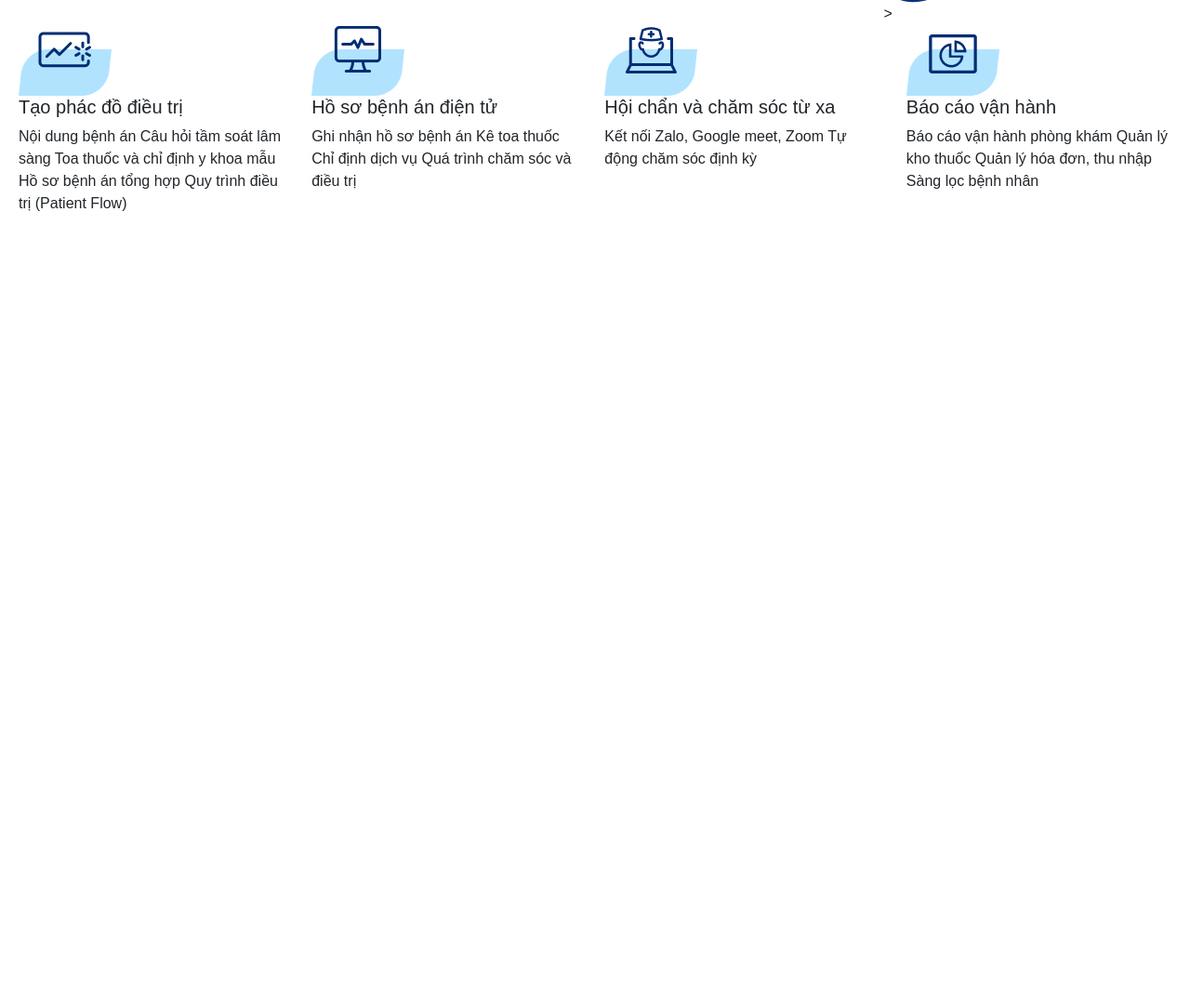
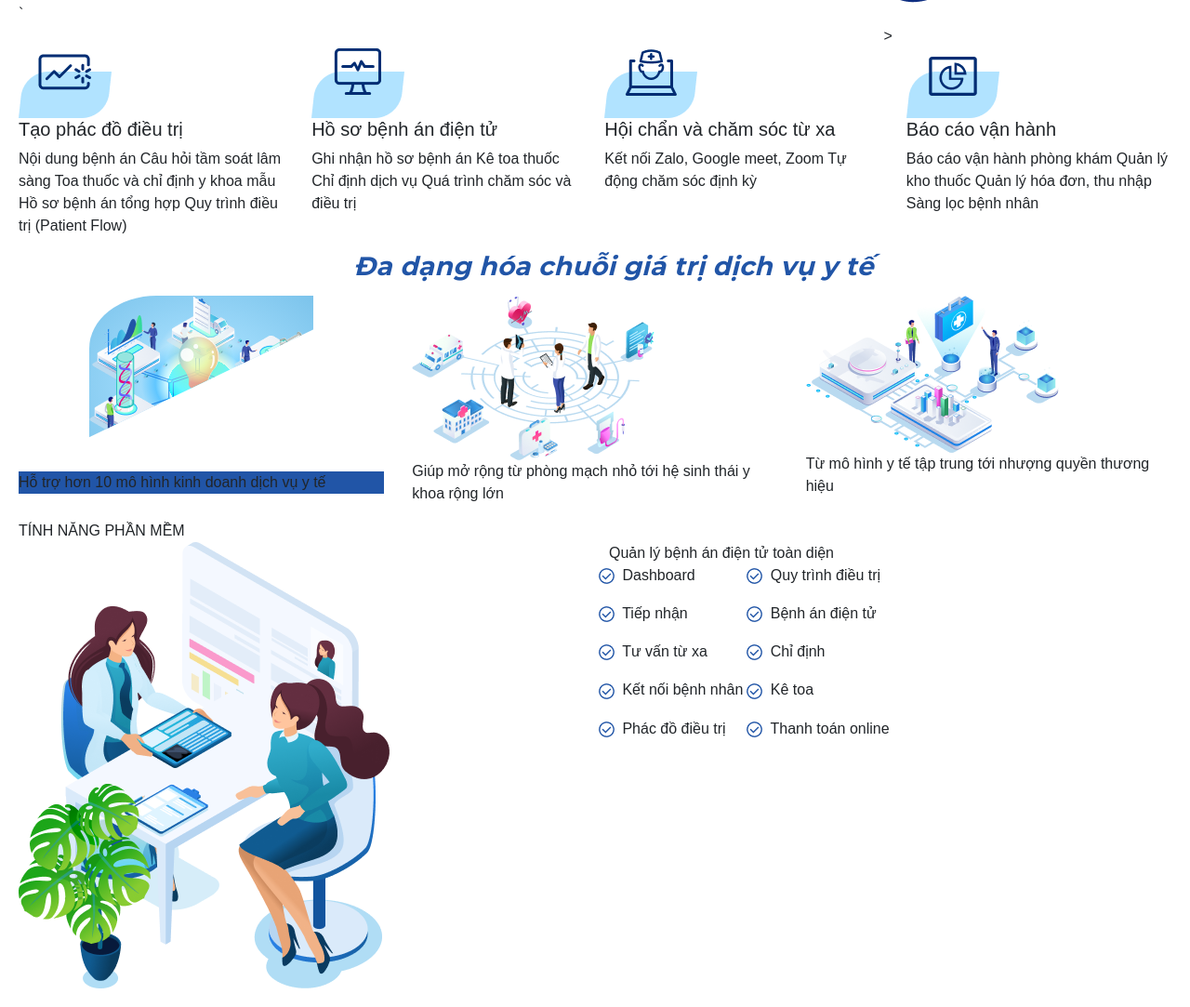
Before and after one commit to taily1107/VietcasEMR, a plain HTML site: page index.html in a window 1280 px wide. Shown: the part 593-1676 px from the top of the page at 93% size. Before the commit the page ends 860 px from the top, so only its background shows below. Drawn offline with nearby package versions, Linux system fonts and the light colour scheme.

Commit message:
add thêm

```diff
--- /dev/null
+++ b/card.css
@@ -0,0 +1,18 @@
+.card_box_img{
+    align-items: center;
+    justify-content: center;
+    width: 100%;
+    display: flex;
+    background:#FFFFFF;
+    clip-path: polygon(0% 0%, 100% 0%, 0% 100%);
+}
+
+.card_img{
+    background-image: radial-gradient(#1DF1FF 21%, #D3FCFF 15%, #60C6FF 29%,#9FDBFB 38%, #7BC3EB 100%, #FFFFFF
+    );
+    border-radius:30% 0 0 0;
+}
+.card_text{
+     background-color: #2155A7;
+
+}
--- a/index.html
+++ b/index.html
@@ -8,6 +8,8 @@
 <link href="https://fonts.googleapis.com/css2?family=Montserrat:wght@300;400;500;700&display=swap" rel="stylesheet">
 <link rel="stylesheet" href="https://cdn.jsdelivr.net/npm/bootstrap@4.0.0/dist/css/bootstrap.min.css" integrity="sha384-Gn5384xqQ1aoWXA+058RXPxPg6fy4IWvTNh0E263XmFcJlSAwiGgFAW/dAiS6JXm" crossorigin="anonymous">
     <link rel="stylesheet" href="styles.css">
+    <link rel="stylesheet" href="text_all.css">
+    <link rel="stylesheet" href="card.css">
     <title>Responsive Menu</title>
 </head>
 <body>
@@ -52,9 +54,9 @@
                     Công cụ không thể thiếu cho bệnh viện và phòng khám không giấy.
                 </div>
                 <div>
-                    <button class="btn_blue">
+                    <div class="btn_blue">
                         XEM GIÁ
-                    </button>
+                    </div>
 
 
                 </div>
@@ -64,6 +66,7 @@
             </div>
 
         </div>
+        `
         <div class="row">
             <div class="col-sm">
                 <div>
@@ -134,6 +137,102 @@ Sàng lọc bệnh nhân
             </div>
 
         </div>
+
+        <div>
+            <div class="text_center_bulue">
+                  <p>  Đa dạng hóa chuỗi giá trị dịch vụ y tế</p>
+
+            </div>
+
+            <div class="row">
+                <div class="col-sm ">
+                    <div class="card_box_img">
+                        <img src="./access/Group2.png" class="card_img">
+                    </div>
+                   <div class="card_text">
+                    <p>Hỗ trợ hơn 10 mô hình kinh doanh dịch vụ y tế</p>
+                   </div>
+
+                </div>
+                <div class="col-sm">
+                    <img src="./access/med system.png">
+                    <p>Giúp mở rộng từ phòng mạch nhỏ tới hệ sinh thái y khoa rộng lớn</p>
+                </div>
+                <div class="col-sm">
+                    <img src="./access/Franchise graphic.png">
+                    <p>
+                        Từ mô hình y tế tập trung tới nhượng quyền thương hiệu
+                    </p>
+                </div>
+            </div>
+
+        </div>
+
+        <div>
+
+            <div>
+                TÍNH NĂNG PHẦN MỀM
+            </div>
+            <div class ="row">
+                <div class="col-sm">
+                    <img src="./access/digital med profile.png">
+                </div>
+                <div class="col-sm">
+                    <div>
+                        Quản lý bệnh án điện tử toàn diện
+                    </div>
+                    <div class="row">
+                    <div class="row">
+                        <div class="col-sm">
+                            <p>   <img src="./access/tick.png">
+
+                            Dashboard
+                        </p>
+                        <p>   <img src="./access/tick.png">
+                            Tiếp nhận
+                        </p>
+                        <p>   <img src="./access/tick.png">
+                            Tư vấn từ xa
+                        </p>
+                        <p>   <img src="./access/tick.png">
+                            Kết nối bệnh nhân
+                        </p>
+                        <p>   <img src="./access/tick.png">
+                            Phác đồ điều trị
+                        </p>
+
+                        </div>
+                    </div>
+
+                    <div class="row">
+                        <div class="col-sm">
+                            <p>   <img src="./access/tick.png">
+                                Quy trình điều trị
+                        </p>
+                        <p>   <img src="./access/tick.png">
+                            Bệnh án điện tử
+                        </p>
+                        <p>   <img src="./access/tick.png">
+                            Chỉ định
+                        </p>
+                        <p>   <img src="./access/tick.png">
+                            Kê toa
+                        </p>
+                        <p>   <img src="./access/tick.png">
+                            Thanh toán online
+                        </p>
+
+                        </div>
+                    </div>
+                </div>
+                </div>
+
+            </div>
+
+        </div>
+
+
+
     </div>
     <script src="https://code.jquery.com/jquery-3.2.1.slim.min.js" integrity="sha384-KJ3o2DKtIkvYIK3UENzmM7KCkRr/rE9/Qpg6aAZGJwFDMVNA/GpGFF93hXpG5KkN" crossorigin="anonymous"></script>
     <script src="https://cdn.jsdelivr.net/npm/popper.js@1.12.9/dist/umd/popper.min.js" integrity="sha384-ApNbgh9B+Y1QKtv3Rn7W3mgPxhU9K/ScQsAP7hUibX39j7fakFPskvXusvfa0b4Q" crossorigin="anonymous"></script>
--- a/styles.css
+++ b/styles.css
@@ -28,25 +28,8 @@ header {
     text-align: left;
 
 }
-.text-blue_h1{
-font-family: 'Montserrat';
-font-size: 48px;
-font-style: italic;
-font-weight: 700;
-line-height: 53px;
-letter-spacing: 0em;
-text-align: left;
-color: #2155A7;
-}
-.text-blue_h2{
-font-family: Montserrat;
-font-size: 16px;
-font-weight: 700;
-line-height: 18px;
-letter-spacing: 0.01em;
-text-align: left;
-color: #3E8EDE;
-}
+
+
 
 .logo {
     font-size: 24px;
@@ -105,6 +88,7 @@ color: #3E8EDE;
     margin-left: 20px;
 }
 
+
 @media screen and (max-width: 768px) {
     .menu-btn {
         display: flex;
--- /dev/null
+++ b/text_all.css
@@ -0,0 +1,36 @@
+.text_center_bulue{
+    width: 100vw;
+
+    font-family: "Montserrat";
+font-size: 28px;
+font-style: italic;
+font-weight: 700;
+line-height: 31px;
+letter-spacing: 0.01em;
+text-align: left;
+justify-content: center;
+text-align: center;
+align-items: center;
+    color: #2155A7;
+}
+
+.text-blue_h2{
+    font-family: Montserrat;
+    font-size: 16px;
+    font-weight: 700;
+    line-height: 18px;
+    letter-spacing: 0.01em;
+    text-align: left;
+    color: #3E8EDE;
+    }
+
+    .text-blue_h1{
+        font-family: 'Montserrat';
+        font-size: 48px;
+        font-style: italic;
+        font-weight: 700;
+        line-height: 53px;
+        letter-spacing: 0em;
+        text-align: left;
+        color: #2155A7;
+        }
```
Also changed, not shown: access/Franchise graphic.png (added), access/Group2.png (added), access/digital med profile.png (added), access/med system.png (added), access/tick.png (added).
